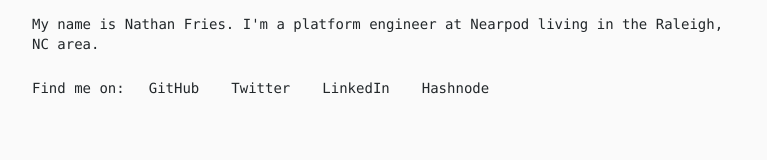
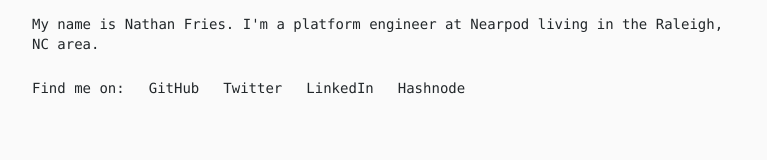
Before and after one commit to Npfries/nathanfries.com, an Astro site: page / in a window 1280 px wide. Shown: the part 274-434 px from the top of the page, without its empty margins (256-1023 px from the left). Built offline with nearby package versions, Linux system fonts and the light colour scheme; Astro itself is replaced by a stand-in of ours.

Commit message:
shrink gap of social links

```diff
--- a/src/components/SocialList.astro
+++ b/src/components/SocialList.astro
@@ -6,7 +6,7 @@ import { SOCIAL_LINKS } from "@/data/constants";
 
 <div class="flex flex-wrap items-center gap-x-4 sm:items-center">
 	<p>Find me on:</p>
-	<ul class="flex flex-1 items-center gap-x-4 sm:flex-initial">
+	<ul class="flex flex-1 items-center gap-x-2 sm:flex-initial">
 		<li>
 			<a
 				class="inline-block p-2 sm:hover:text-link"
```
